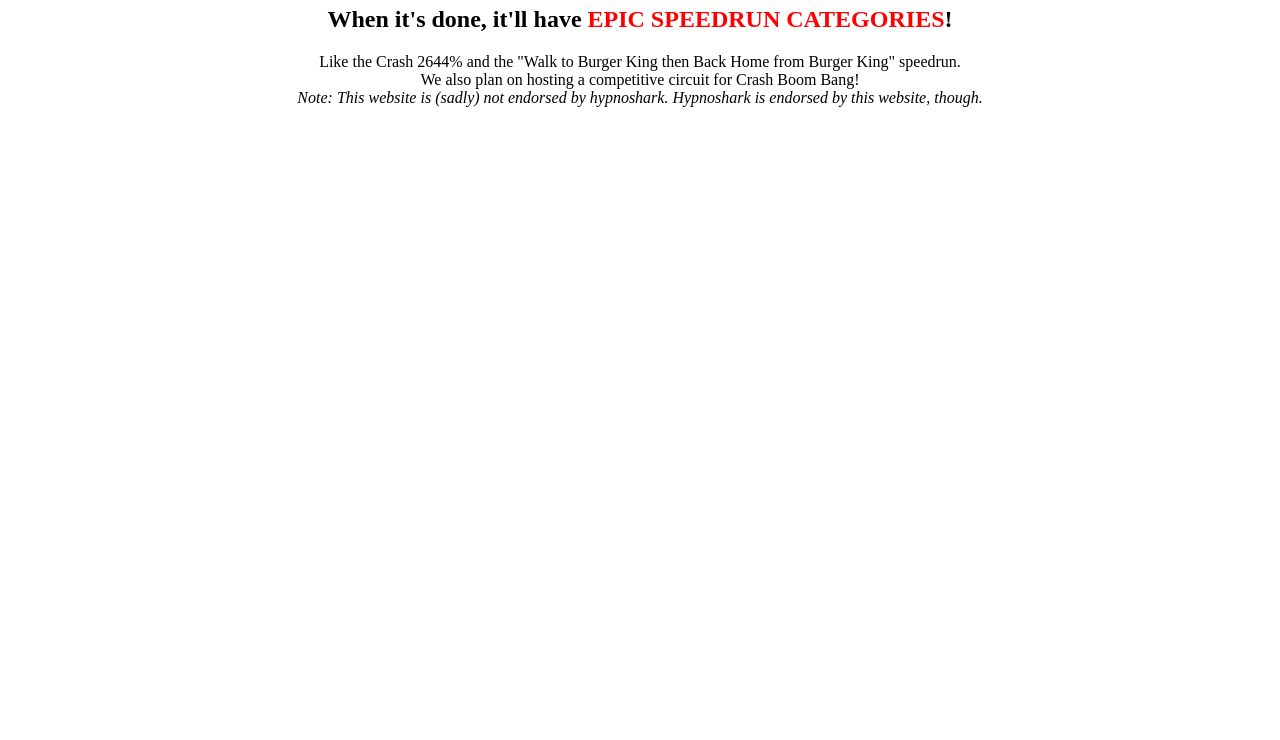
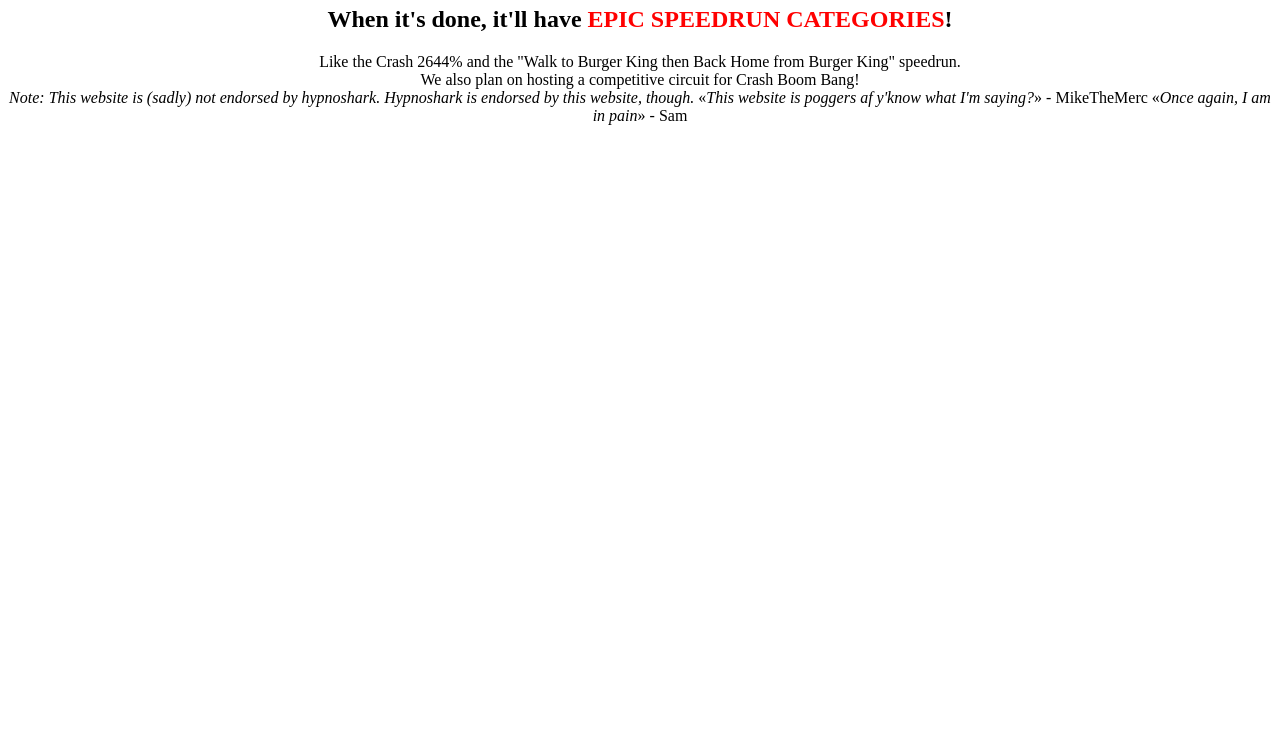
Before and after one commit to virginity-run/virginity-run.github.io, a plain HTML site: page index.html in a window 1280 px wide. Shown: the part 60-800 px from the top of the page. Drawn offline with Linux system fonts and the light colour scheme; a script that the page names is missing.

Commit message:
Added feedback

```diff
--- a/index.html
+++ b/index.html
@@ -19,5 +19,9 @@
       player.setVolume(0.5);
     </script>
     <i>Note: This website is (sadly) not endorsed by hypnoshark. Hypnoshark is endorsed by this website, though.</i>
+    <hline />
+    «<i>This website is poggers af y'know what I'm saying?</i>» - MikeTheMerc
+    <hline />
+    «<i>Once again, I am in pain</i>» - Sam
   </body>
 </html>
```
